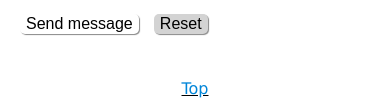
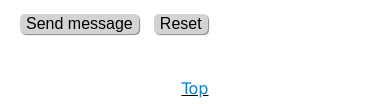
Before and after one commit to elshaek/elshaek.github.io, a plain HTML site: page contact.html in a window 390 px wide. In both pictures the pointer is over the button "Send message". Shown: the part 541-645 px from the top of the page. Drawn offline with Linux system fonts and the light colour scheme.

Commit message:
Update style.css

```diff
--- a/styles.css
+++ b/styles.css
@@ -270,7 +270,7 @@ footer {
 	}
 
 	button:hover {
-		background: none ;
+		background-color: lightgrey;
 		color: black;
 	}
 }
```
